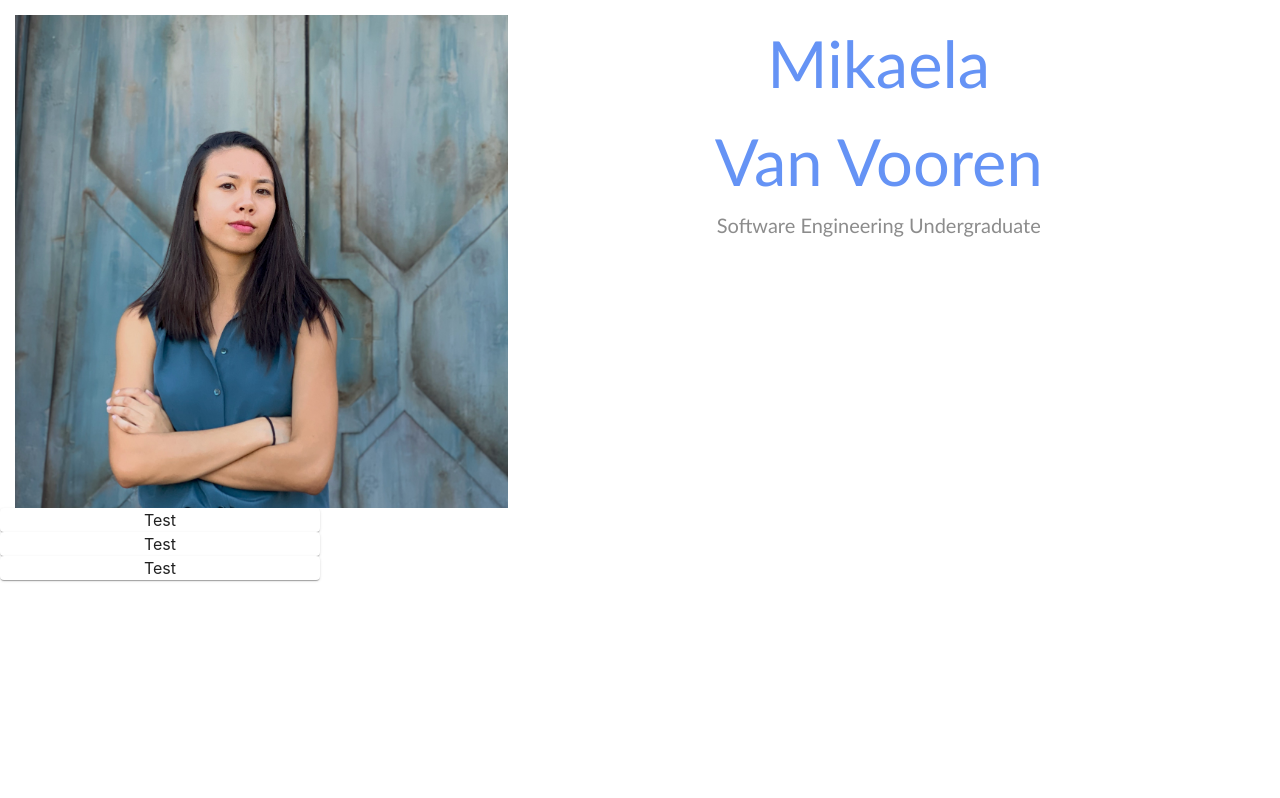
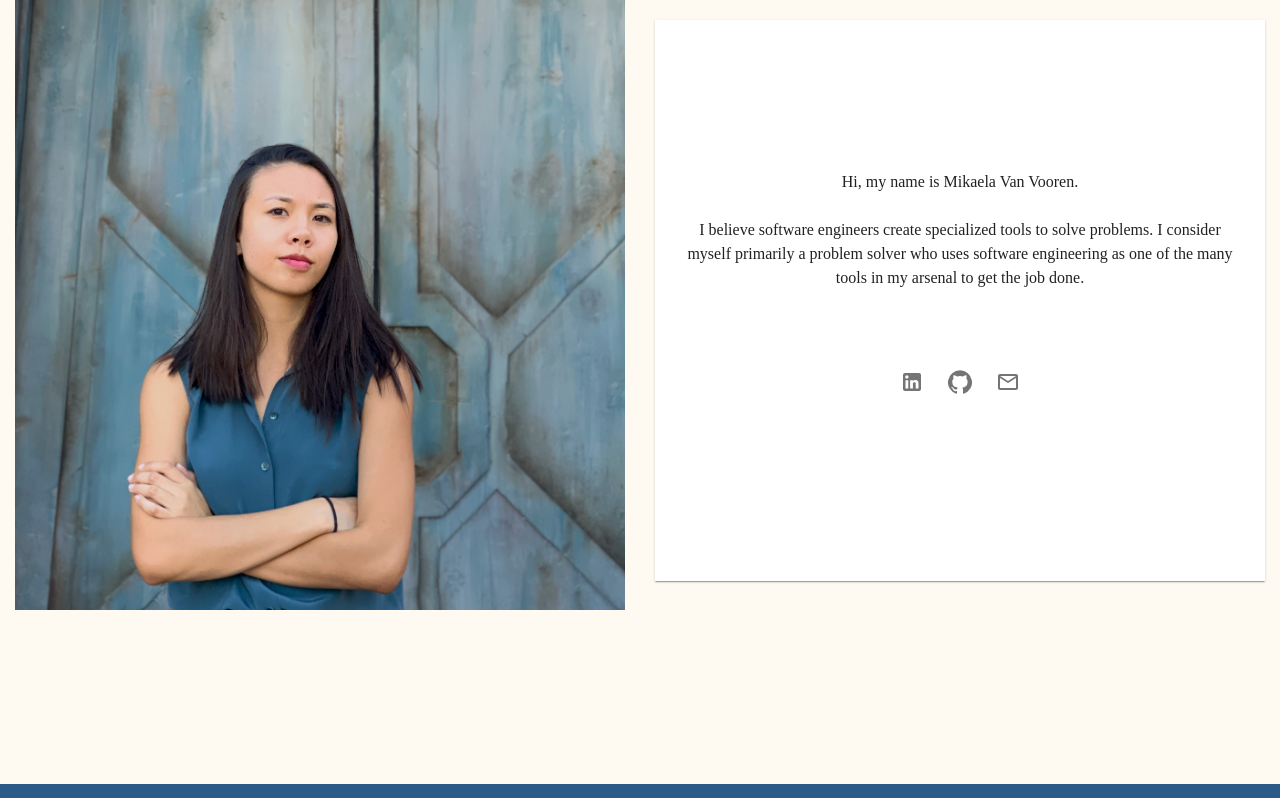
Before and after one commit to mikaelavanvooren/personal-site, a React (Create React App) app: page / in a window 1280 px wide. Shown: the top 798 px of the page. Built offline with nearby package versions, Linux system fonts and the light colour scheme.

Commit message:
Main page mostly done

```diff
--- a/package.json
+++ b/package.json
@@ -3,7 +3,9 @@
   "version": "0.1.0",
   "private": true,
   "dependencies": {
+    "@fortawesome/fontawesome-svg-core": "^1.2.34",
     "@material-ui/core": "^4.11.3",
+    "@material-ui/icons": "^4.11.2",
     "@testing-library/jest-dom": "^5.11.9",
     "@testing-library/react": "^11.2.5",
     "@testing-library/user-event": "^12.7.1",
--- a/src/App.css
+++ b/src/App.css
@@ -47,12 +47,31 @@
 
 #imgContainer {
   margin-left: 0;
-  margin-right: 0;
-  margin-top: 15px;
+  height: 800px;
+  background-color: #FFFAF1;
 }
 
 #personalPhoto {
   border: none;
+}
+
+#textBox {
+  margin-top: 20px;
+  height: 92%;
+  margin-bottom: 20px;
+}
+
+#aboutText {
+  font-family: Oxygen;
+  margin-right: 30px;
+  margin-left: 30px;
+  margin-top: 150px;
+  margin-bottom: 20px;
+}
+
+#infoContainer {
+  background-color: #2B5A88;
+  height: 800px;
 }
 
 @keyframes App-logo-spin {
--- a/src/App.js
+++ b/src/App.js
@@ -1,42 +1,55 @@
 import './App.css';
 import Grid from '@material-ui/core/Grid';
 import Paper from '@material-ui/core/Paper';
+import Card from '@material-ui/core/Card';
 import Image from 'react-bootstrap/Image';
 import Container from 'react-bootstrap/Container';
 import Row from 'react-bootstrap/Row';
 import Col from 'react-bootstrap/Col';
 import 'bootstrap/dist/css/bootstrap.min.css';
+import IconButton from '@material-ui/core/IconButton';
+import LinkedInIcon from '@material-ui/icons/LinkedIn';
+import GitHubIcon from '@material-ui/icons/GitHub';
+import MailOutlineIcon from '@material-ui/icons/MailOutline';
 
 function App() {
   return (
     <div className="App">
 
-      		<Container id={"imgContainer"}>
+      		<Container fluid id={"imgContainer"}>
       			<Row >
       				<Col>
   							<Image src="PersonalPhoto.jpeg" id={"personalPhoto"} fluid/>
   						</Col>
-  						<Col lg={1}></Col>
   						<Col>
-  							<div className="heading">
-        					<p className="main-name">Mikaela</p>
-        					<p className="main-name">Van Vooren</p>
-        					<p className="major">Software Engineering Undergraduate</p>
+  							<Card square id={"textBox"}>
+  								<div id={"aboutText"}>Hi, my name is Mikaela Van Vooren. <br/> <br/>
+  								I believe software engineers create specialized tools to solve problems. I consider myself primarily a problem solver who uses software engineering as one of the many tools in my arsenal to get the job done. <br/><br/><br/>
   								</div>
+  								<IconButton aria-label="linkedin" href="http://linkedin.com/in/mikaelavanvooren/">
+  									<LinkedInIcon />
+									</IconButton>
+									<IconButton aria-label="github" href="http://github.com/mikaelavanvooren">
+  									<GitHubIcon />
+									</IconButton>
+									<IconButton aria-label="email" href={"mailto:mikaelavanvooren@gmail.com"}>
+  									<MailOutlineIcon />
+									</IconButton>
+  							</Card>
   						</Col>
   					</Row>
   				</Container>
+  				<Container fluid id={"infoContainer"}>
 
-
-      <Grid justify="center" spacing={2}>
+			      <Grid container justify="center" spacing={4}>
 			        	<Grid item xs={3}>
 			        		<Paper>
-  						<div>Test</div>
+			  						<div>Some of the problems I'd love to work on include supporting those with <b>mental heath struggles</b>, finding new ways to further <b>environmental sustainability</b> and developing new techniques to get kids excited about <b>STEAM subjects in school</b>.</div>
 			  					</Paper>
 			  				</Grid>
 			  				<Grid item xs={3}>
 			        		<Paper>
-  						<div>Test</div>
+			  						<div>Technologies I've worked with include:</div>
 			  					</Paper>
 			  				</Grid>
 			  				<Grid item xs={3}>
@@ -45,6 +58,7 @@ function App() {
 			  					</Paper>
 			  				</Grid>
 							</Grid>
+						</Container>
     </div>
   );
 }
```
Also changed, not shown: 1 other file (tests, documents, lock files or other folders). Lines whose indentation alone changed are shown as unchanged.
